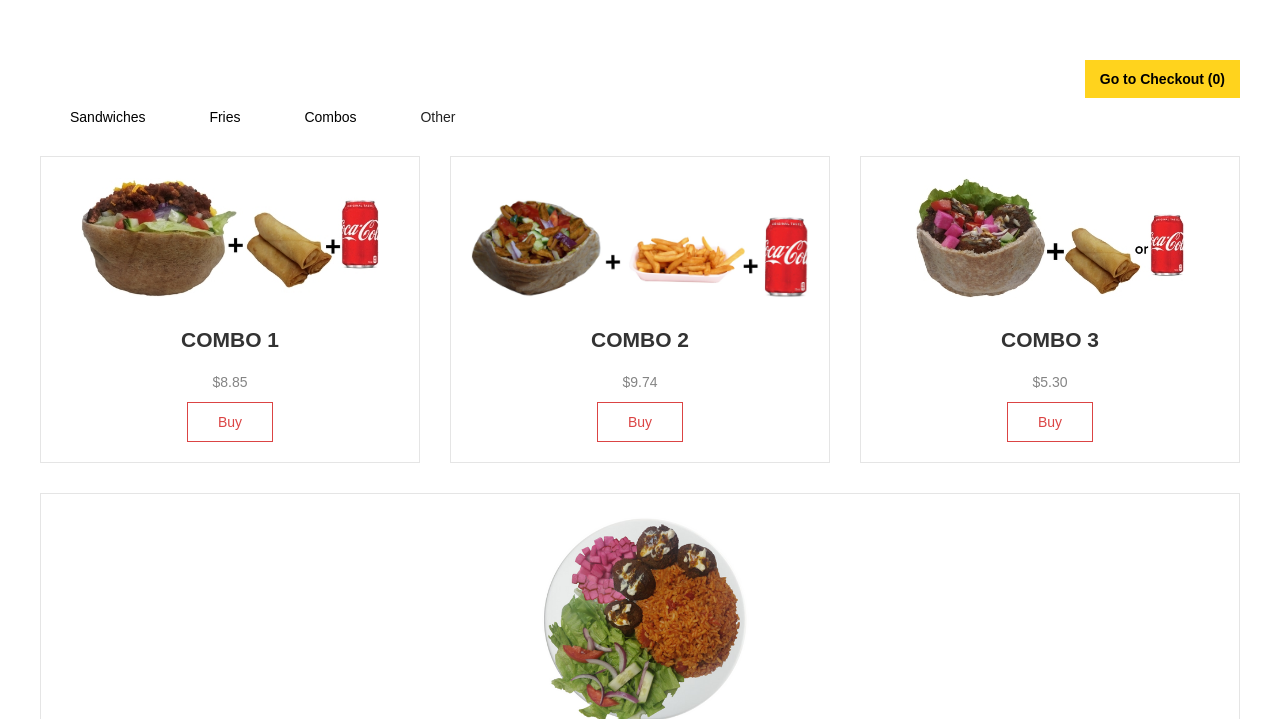
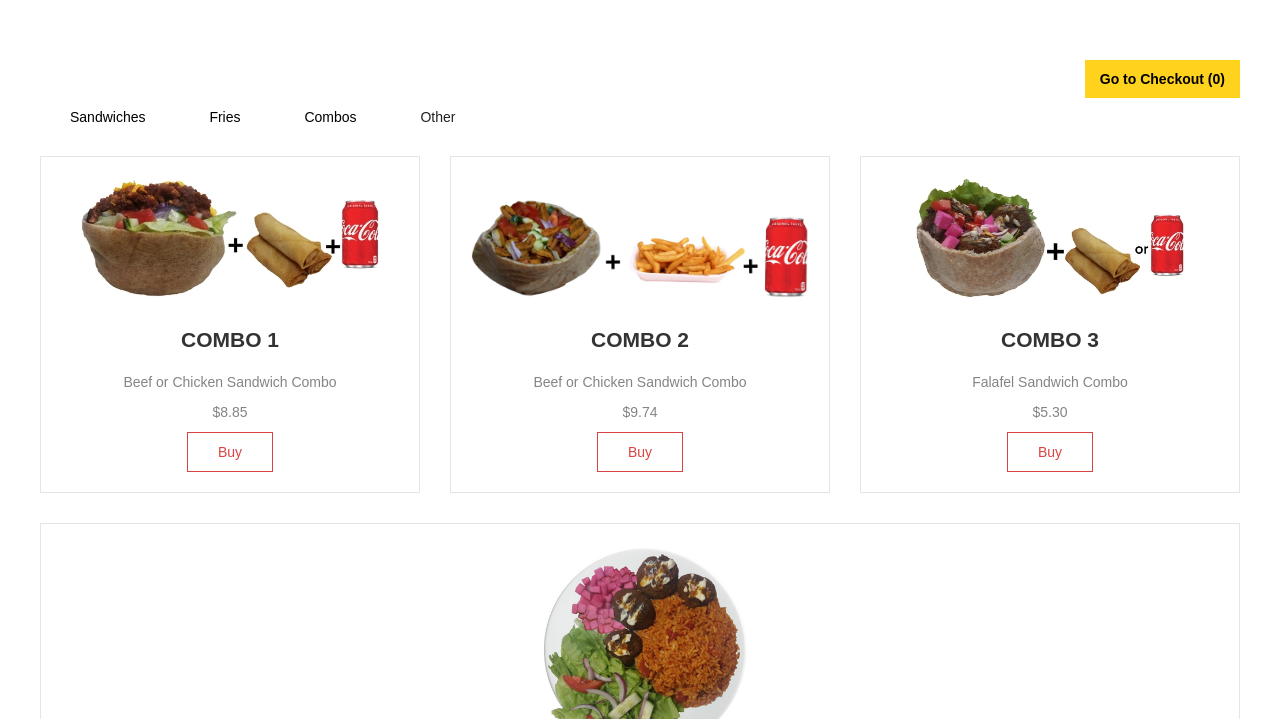
Before and after one commit to stuart2971/AppletreeExpress, a website: page public/order-page.html in a window 1280 px wide. Both pictures are taken after a click on the tab "Combos". Shown: the part 81-800 px from the top of the page. Drawn offline with nearby package versions, Linux system fonts and the light colour scheme; a script that the page names is missing.

Commit message:
added little description for combos

```diff
--- a/public/order-page.html
+++ b/public/order-page.html
@@ -241,16 +241,19 @@
           <div class="w-layout-grid grid">
             <div id="w-node-18d55f25f39d-b59ea536" class="div-block-6"><img src="images/combo1.jpg" loading="lazy" width="298" srcset="images/combo1-p-500.jpeg 500w, images/combo1-p-1600.jpeg 1600w, images/combo1-p-2000.jpeg 2000w, images/combo1-p-2600.jpeg 2600w, images/combo1-p-3200.jpeg 3200w, images/combo1.jpg 3963w" sizes="(max-width: 479px) 99vw, 298px" alt="" class="image-5">
               <h1 class="heading-2">combo 1</h1>
+              <p class="price">Beef or Chicken Sandwich Combo</p>
               <p class="price">$8.85</p>
               <div class="div-block-9"><a data-w-id="a0eec7ad-1cdc-4280-5cde-18d55f25f3a5" href="#" class="empty-gold-button w-button">Buy</a></div>
             </div>
             <div id="w-node-18d55f25f3a7-b59ea536" class="div-block-6"><img src="images/combo2.jpg" loading="lazy" width="451" srcset="images/combo2-p-500.jpeg 500w, images/combo2-p-800.jpeg 800w, images/combo2-p-1600.jpeg 1600w, images/combo2-p-2600.jpeg 2600w, images/combo2-p-3200.jpeg 3200w, images/combo2.jpg 3880w" sizes="(max-width: 479px) 100vw, (max-width: 767px) 84vw, (max-width: 991px) 88vw, (max-width: 4000px) 97vw, 3880px" alt="" class="image-2 no-filters">
               <h1 class="heading-2">combo 2</h1>
+              <p class="price">Beef or Chicken Sandwich Combo</p>
               <p class="price">$9.74</p>
               <div class="div-block-9"><a data-w-id="198221e1-0dbd-1414-5a17-8d6d19cbb2be" href="#" class="empty-gold-button w-button">Buy</a></div>
             </div>
             <div id="w-node-18d55f25f3b1-b59ea536" class="div-block-6"><img src="images/Combo3.jpg" loading="lazy" width="345" srcset="images/Combo3-p-500.jpeg 500w, images/Combo3-p-2000.jpeg 2000w, images/Combo3-p-2600.jpeg 2600w, images/Combo3-p-3200.jpeg 3200w, images/Combo3.jpg 4000w" sizes="(max-width: 479px) 79vw, (max-width: 767px) 60vw, 345px" alt="" class="image-6">
               <h1 class="heading-2">combo 3</h1>
+              <p class="price">Falafel Sandwich Combo</p>
               <p class="price">$5.30</p>
               <div class="div-block-9"><a data-w-id="9c382f55-fcec-2af5-919c-26240eb5c438" href="#" class="empty-gold-button w-button">Buy</a></div>
             </div>
```
